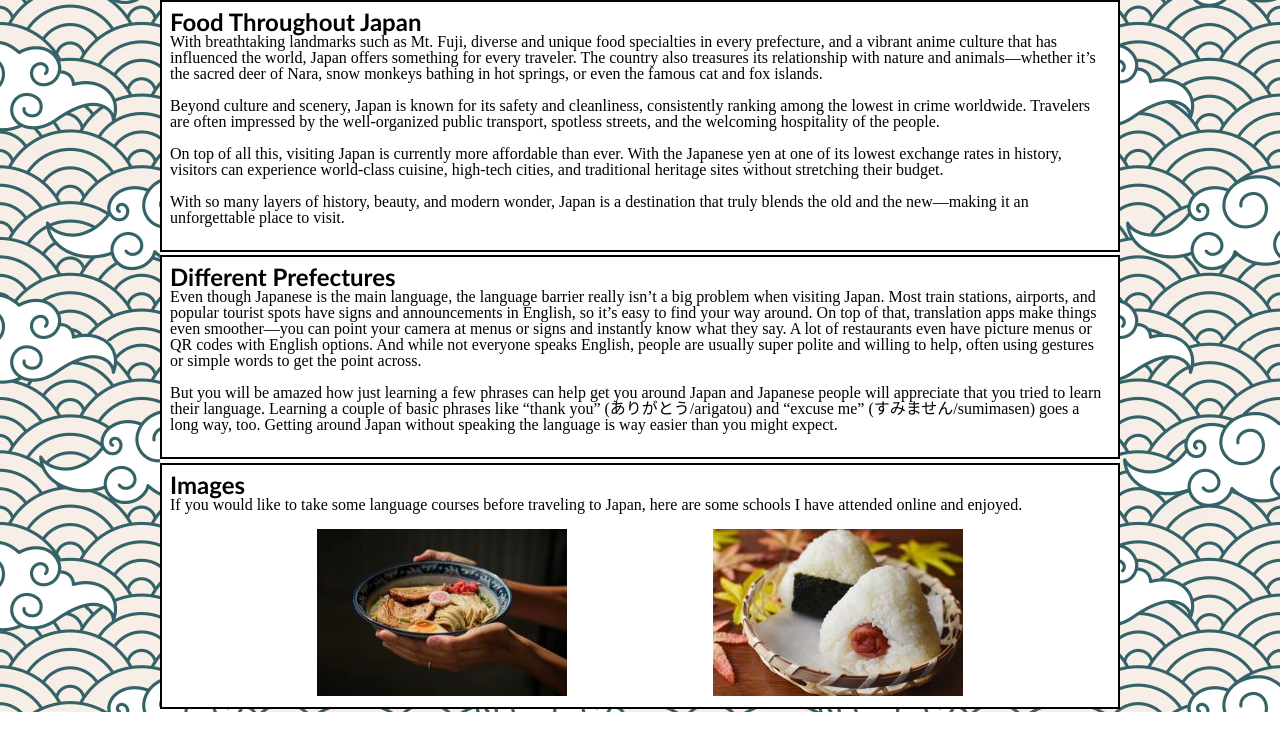
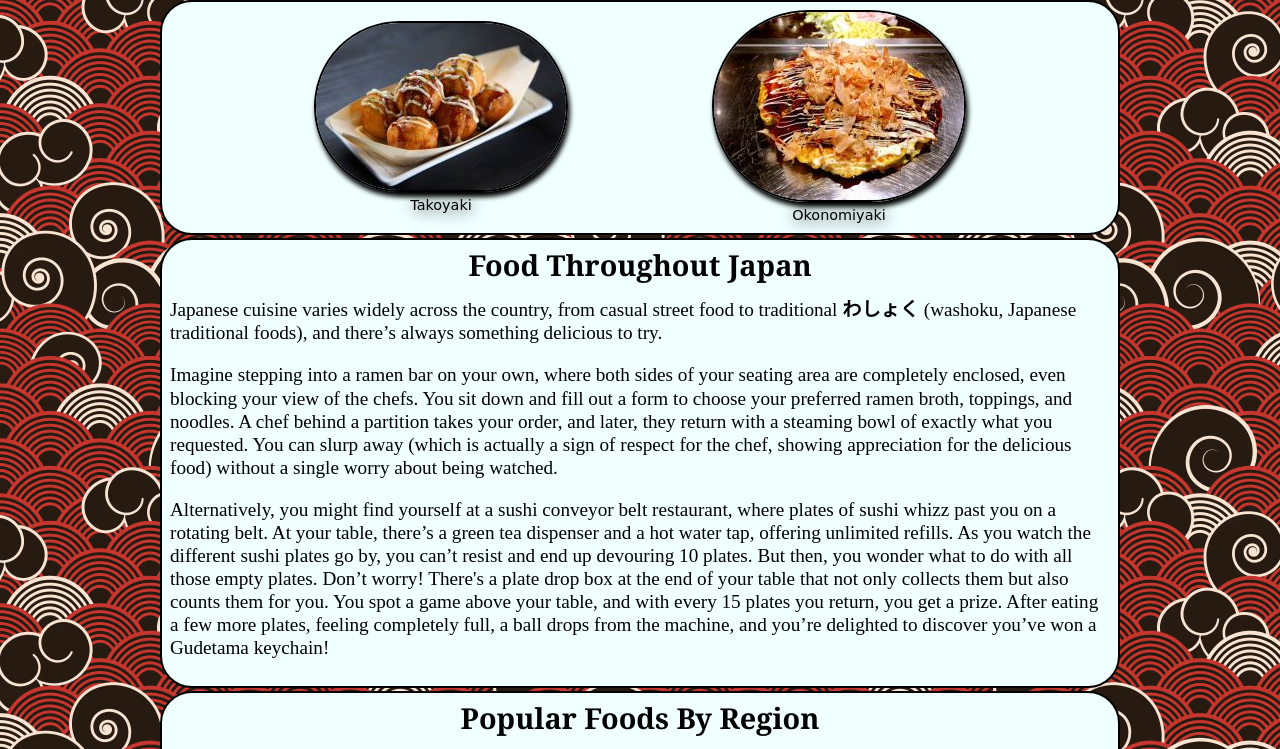
Before and after one commit to SarahMetz/Final, a plain HTML site: page food.html in a window 1280 px wide. Shown: the part 159-908 px from the top of the page. Before the commit the page ends 871 px from the top, so only its background shows below. Drawn offline with Linux system fonts and the light colour scheme.

Commit message:
added more to css and the main text

```diff
--- a/food.html
+++ b/food.html
@@ -33,39 +33,57 @@
 <main>
 
   <div class="topbox">
+
+  <div class="mainimages">
+    <div class="left">
+      <img src="images/takoyaki.jpg" alt="Takoyaki">
+      <figcaption>Takoyaki</figcaption>
+    </div>
+
+    <div class="right">
+      <img src="images/okonomiyaki.jpg" alt="Okonomiyaki">
+      <figcaption>Okonomiyaki</figcaption>
+    </div>
+  </div>
+  </div>
+
+  <div class="topbox">
     <h2>Food Throughout Japan</h2>
 
-    <p>With breathtaking landmarks such as Mt. Fuji, diverse and unique food specialties in every prefecture, and a vibrant anime culture that has influenced the world, Japan offers something for every traveler. The country also treasures its relationship with nature and animals—whether it’s the sacred deer of Nara, snow monkeys bathing in hot springs, or even the famous cat and fox islands.</p>
+<p>Japanese cuisine varies widely across the country, from casual street food to traditional <strong>わしょく</strong> (washoku, Japanese traditional foods), and there’s always something delicious to try.</p>
 
-    <p>Beyond culture and scenery, Japan is known for its safety and cleanliness, consistently ranking among the lowest in crime worldwide. Travelers are often impressed by the well-organized public transport, spotless streets, and the welcoming hospitality of the people.</p>
+<p>Imagine stepping into a ramen bar on your own, where both sides of your seating area are completely enclosed, even blocking your view of the chefs. You sit down and fill out a form to choose your preferred ramen broth, toppings, and noodles. A chef behind a partition takes your order, and later, they return with a steaming bowl of exactly what you requested. You can slurp away (which is actually a sign of respect for the chef, showing appreciation for the delicious food) without a single worry about being watched.</p>
 
-    <p>On top of all this, visiting Japan is currently more affordable than ever. With the Japanese yen at one of its lowest exchange rates in history, visitors can experience world-class cuisine, high-tech cities, and traditional heritage sites without stretching their budget.</p>
-
-    <p>With so many layers of history, beauty, and modern wonder, Japan is a destination that truly blends the old and the new—making it an unforgettable place to visit.</p>
+<p>Alternatively, you might find yourself at a sushi conveyor belt restaurant, where plates of sushi whizz past you on a rotating belt. At your table, there’s a green tea dispenser and a hot water tap, offering unlimited refills. As you watch the different sushi plates go by, you can’t resist and end up devouring 10 plates. But then, you wonder what to do with all those empty plates. Don’t worry! There's a plate drop box at the end of your table that not only collects them but also counts them for you. You spot a game above your table, and with every 15 plates you return, you get a prize. After eating a few more plates, feeling completely full, a ball drops from the machine, and you’re delighted to discover you’ve won a Gudetama keychain!</p>
   </div>
 
 
 
 <div class="middlebox">
-  <h2>Different Prefectures</h2>
+  <h2>Popular Foods By Region</h2>
 
-  <p>Even though Japanese is the main language, the language barrier really isn’t a big problem when visiting Japan. Most train stations, airports, and popular tourist spots have signs and announcements in English, so it’s easy to find your way around. On top of that, translation apps make things even smoother—you can point your camera at menus or signs and instantly know what they say. A lot of restaurants even have picture menus or QR codes with English options. And while not everyone speaks English, people are usually super polite and willing to help, often using gestures or simple words to get the point across. </p>
+<p>Each region of Japan has its own unique dishes, showcasing local ingredients and flavors that reflect the area’s culture and climate. Here are some popular dishes from different regions:</p>
 
-  <p>But you will be amazed how just learning a few phrases can help get you around Japan and Japanese people will appreciate that you tried to learn their language. Learning a couple of basic phrases like “thank you” (ありがとう/arigatou) and “excuse me” (すみません/sumimasen) goes a long way, too. Getting around Japan without speaking the language is way easier than you might expect.</p>
+<p>&#10048;Hokkaido is known for Jingisukan, a savory barbecue dish made with lamb and assorted vegetables, perfect for the cold, northern climate.</p>
+
+<p>&#10048;In Osaka, you can’t miss takoyaki, crispy, golden balls filled with tender octopus and drizzled with takoyaki sauce. It’s a beloved street food of the city, often enjoyed at casual stalls.</p>
+
+<p>&#10048;Kyoto is home to kaiseki, a refined, multi-course meal that highlights seasonal ingredients with an emphasis on balance and presentation. It’s also famous for yudofu, a comforting hot pot of tofu and vegetables.</p>
+
+<p>&#10048;Fukuoka, on the island of Kyushu, is famous for its rich and creamy tonkotsu ramen, made with a pork-bone broth that’s full of flavor and perfect for slurping down at one of the city’s lively yatai (street stalls).</p>
 </div>
 
 <div class="bottombox">
-  <h2>Images</h2>
-  <p>If you would like to take some language courses before traveling to Japan, here are some schools I have attended online and enjoyed.</p>
-
 
   <div class="mainimages">
     <div class="left">
       <img src="images/ramen.jpg" alt="Ramen">
+      <figcaption>Ramen</figcaption>
     </div>
 
     <div class="right">
       <img src="images/onigiri.jpg" alt="Onigiri">
+      <figcaption>Onigiri</figcaption>
     </div>
   </div>
 </div>
--- a/main.css
+++ b/main.css
@@ -1,7 +1,7 @@
 
 
  header {
-  background-image: url(images/shrine.jpg);
+  background-image: url(images/background4.webp);
   max-width: 100%;
   justify-content: space-between;
   padding: 10px;
@@ -10,13 +10,13 @@
   font-size: 5.5rem;
   text-align: center;
   color: ghostwhite;
-  text-shadow: 2px 2px 10px black;
-  font-family: 'Franklin Gothic Medium', 'Arial Narrow', Arial, sans-serif;
+  text-shadow: 4px 4px 10px black;
+  font-family:Cambria, Cochin, Georgia, Times, 'Times New Roman', serif
  }
 
  h2 {
   font-size: 150%;
-  font-family: 'Gill Sans', 'Gill Sans MT', Calibri, 'Trebuchet MS', sans-serif;
+  font-family: Cambria, Cochin, Georgia, Times, 'Times New Roman', serif
  }
 
  nav ul {
@@ -44,7 +44,7 @@
  }
 
  body {
-  background-image: url(images/background.avif);
+  background-image: url(images/background1.avif);
  }
 
  .mainimages {
@@ -62,8 +62,11 @@
 
 main {
    padding: 0;
-   background-color: white;
- }
+   font-size: 120%;
+   line-height: 1.2;
+  }
+
+
  footer {
    clear: both;
    text-align: center;
@@ -71,19 +74,61 @@ main {
 
  .topbox {
 border: 2px solid black;
+border-radius: 2rem;
 margin-bottom: .2rem;
 margin-top: .2rem;
 padding: .5rem;
+background-color: azure;
  }
 
- .middlebox {
+ .topbox h2 {
+  text-align: center;
+  margin-bottom: 1rem;
+ }
+
+.middlebox {
+border-radius: 2rem;
 border: 2px solid black;
 margin-bottom: .2rem;
 padding: .5rem;
+background-color: azure;
+ }
+
+  .middlebox h2 {
+  text-align: center;
+  margin-bottom: 1rem;
  }
 
 .bottombox {
+border-radius: 2rem;
 border: 2px solid black;
 margin-bottom: .2rem;
 padding: .5rem;
+background-color: azure;
 }
+
+ .bottombox h2 {
+  text-align: center;
+  margin-bottom: 1rem;
+ }
+
+.left {
+  text-align: center;
+}
+
+.right {
+  text-align: center;
+}
+
+figcaption {
+  font-size: 75%;
+  color: black;
+  text-shadow: 1px 1px 15px black;
+  font-family: cursive;
+}
+
+img {
+  border: 2px solid black;
+  border-radius: 9rem;
+  box-shadow: 2px 5px 5px black;
+}
```
Also changed, not shown: animals.html (+18 -12 lines), animeculture.html (+24 -10 lines), index.html (+4 -2 lines), locations.html (+28 -8 lines), images/Frieren.jpg (added), images/HowlsMovingCastle.jpg (added), images/akira.jpg (added), images/akira.webp (deleted), images/background.avif (deleted), images/background1.avif (added), images/background4.webp (added), images/catisland.jpg (added), images/hokkaido.jpg (added), images/monkeys.jpg (added), 4 more files.
